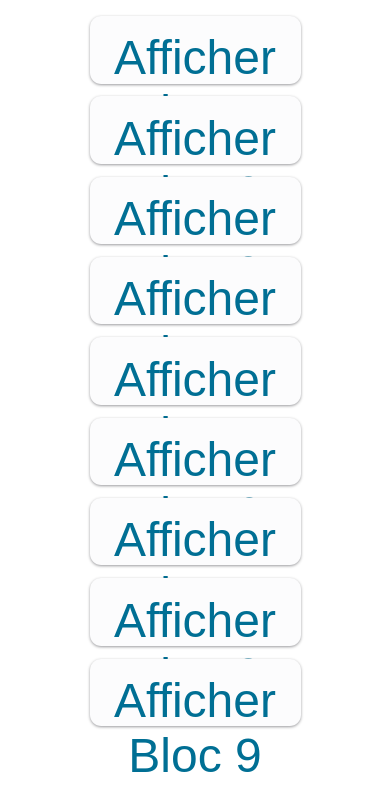
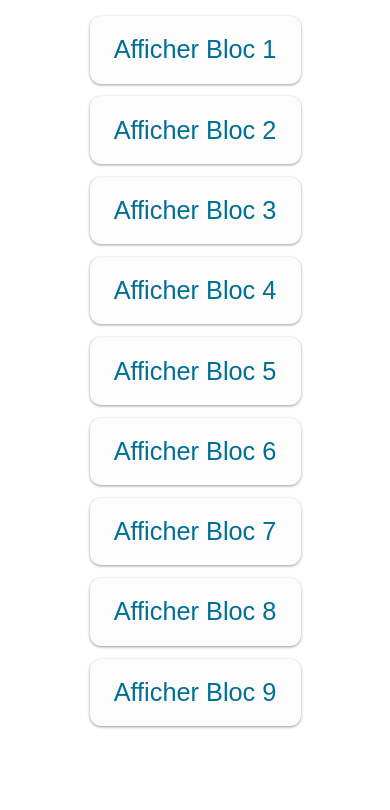
Before and after one commit to PotatoesSQL/VerbMaster, a plain HTML site: page verbes.html in a window 390 px wide. Drawn offline with Linux system fonts and the light colour scheme.

Commit message:
css font-size responsive fix

```diff
--- a/src/css/verbs.css
+++ b/src/css/verbs.css
@@ -58,7 +58,7 @@ tbody tr:nth-child(even) {
     border-radius: 0.7rem;
     color: #006F94;
     cursor: pointer;
-    font-size: 1.2rem;
+    font-size: 3vh;
     border: none;
     padding: 0 1.2rem;
     padding-top: 0.9rem;
@@ -117,7 +117,7 @@ table {
     .button-view7,
     .button-view8,
     .button-view9 {
-        font-size: 3.0rem;
+        font-size: 3vh;
     }
 
     th,
```
Also changed, not shown: src/js/verbs.js (line endings or trailing spaces).
